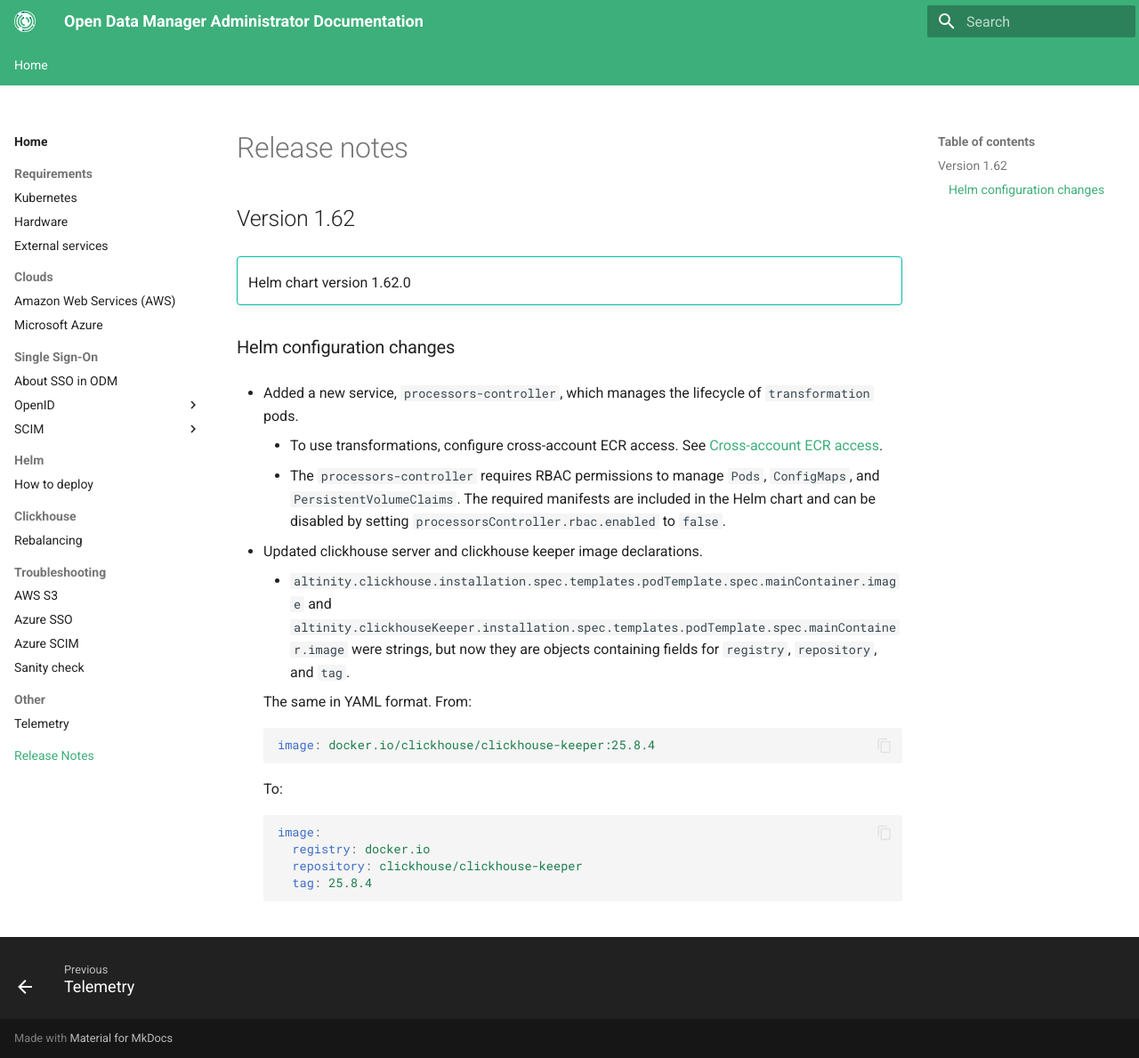
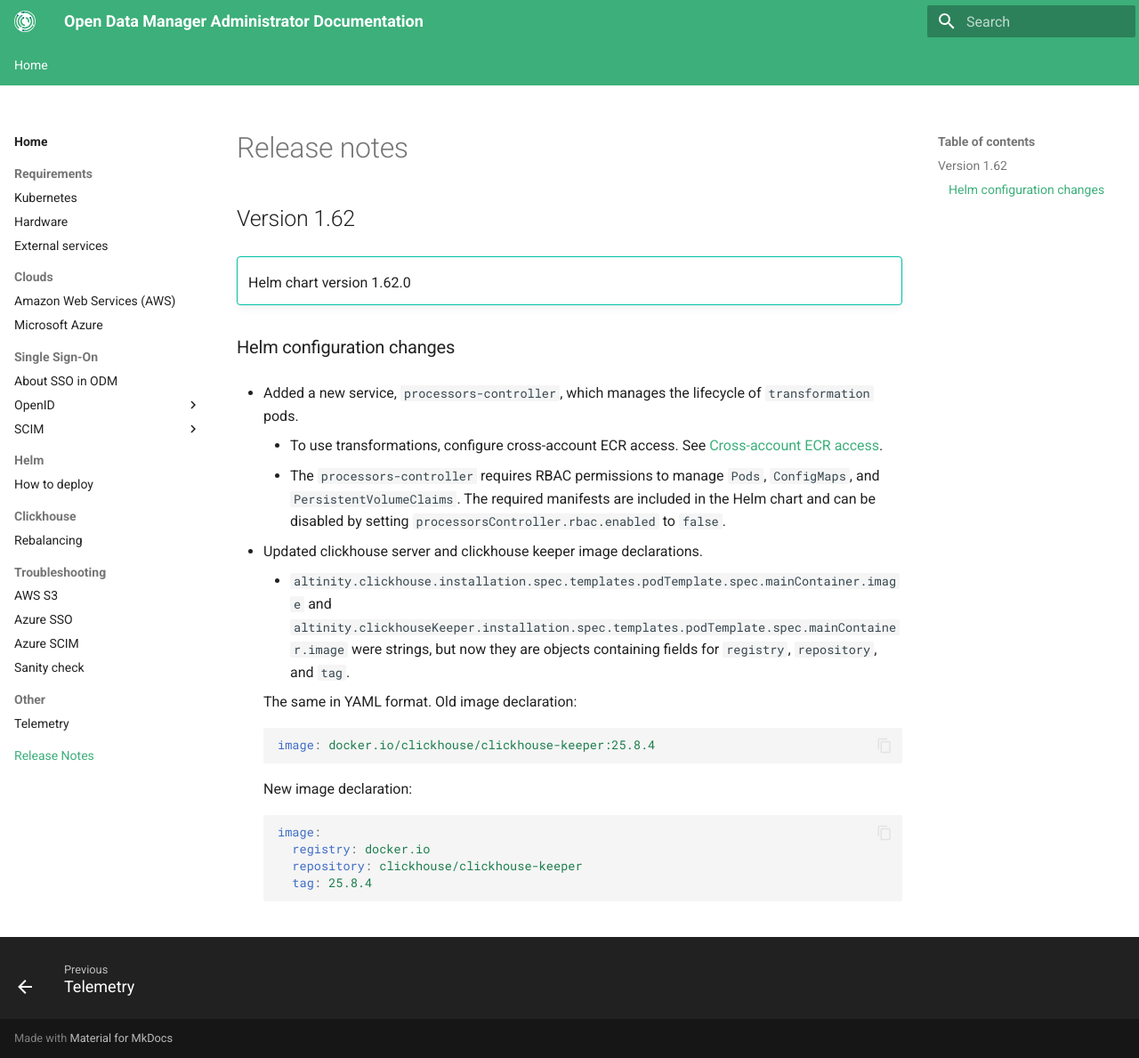
Before and after one commit to genestack/admin-docs, an MkDocs documentation site: the page built from docs/home/release-notes.md, in a window 1280 px wide and 1189 px high. Shown: the whole window at 89% size. Built offline with MkDocs 1.6.1 and Material for MkDocs 9.7.7, drawn with Linux system fonts in a browser that asks for light colours; the version menu is left out.

````diff
--- a/docs/home/release-notes.md
+++ b/docs/home/release-notes.md
@@ -18,13 +18,13 @@
       were strings, but now they are objects containing fields for `registry`, `repository`, and `tag`.
 
       The same in YAML format.
-      From:
+      Old image declaration:
 
       ```yaml
       image: docker.io/clickhouse/clickhouse-keeper:25.8.4
       ```
 
-      To:
+      New image declaration:
 
       ```yaml
       image:
````
